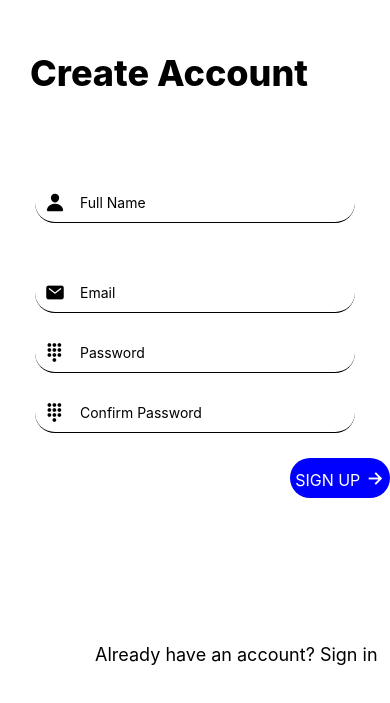
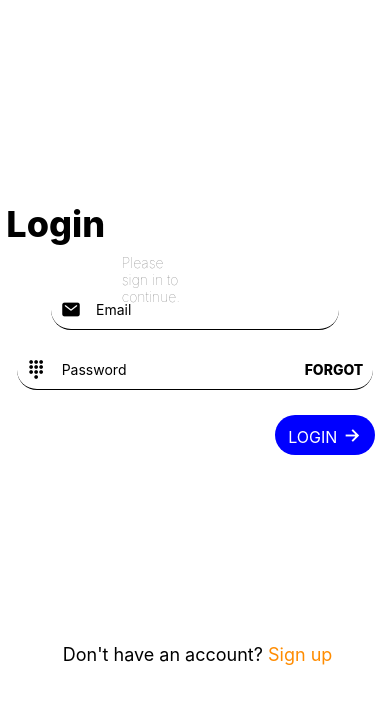
Before and after one commit to AnishShahi123/ProjectAssignment, a React Native app: screen / in a window 390 px wide. Shown: the part 129-832 px from the top of the page. Built offline with nearby package versions, Linux system fonts and the light colour scheme.

Commit message:
added color to links

```diff
--- a/App.js
+++ b/App.js
@@ -7,8 +7,8 @@ export default function App() {
   return (
     <View style={styles.container}>
       <StatusBar style="auto" />
-      {/* <LoginPage /> */}
-      <Signup />
+      <LoginPage />
+      {/* <Signup /> */}
     </View>
   );
 }
--- a/screens/Login.js
+++ b/screens/Login.js
@@ -15,6 +15,10 @@ const LoginPage = () => {
 
   const handleLogin = () => {
     // TODO: Send the email and password to the server for authentication.
+  };
+
+  const handleSignup = () => {
+    navigation.navigate("Signup");
   };
 
   return (
@@ -48,7 +52,10 @@ const LoginPage = () => {
           </Text>
         </TouchableOpacity>
       </View>
-      <Text style={styles.bottomText}> Don't have an account? Sign up</Text>
+      <Text style={styles.bottomText}>
+        {" "}
+        Don't have an account? <Text style={styles.signupText}>Sign up</Text>
+      </Text>
     </View>
   );
 };
@@ -124,6 +131,9 @@ const styles = StyleSheet.create({
     marginLeft: 10,
     fontWeight: 800,
   },
+  signupText: {
+    color: "darkorange",
+  },
 });
 
 export default LoginPage;
--- a/screens/Signup.js
+++ b/screens/Signup.js
@@ -8,7 +8,6 @@ import {
   TouchableOpacity,
 } from "react-native";
 import Ionicon from "react-native-vector-icons/Ionicons";
-import Title from "../components/Title";
 
 const Signup = () => {
   const [fullName, setFullName] = useState("");
```
